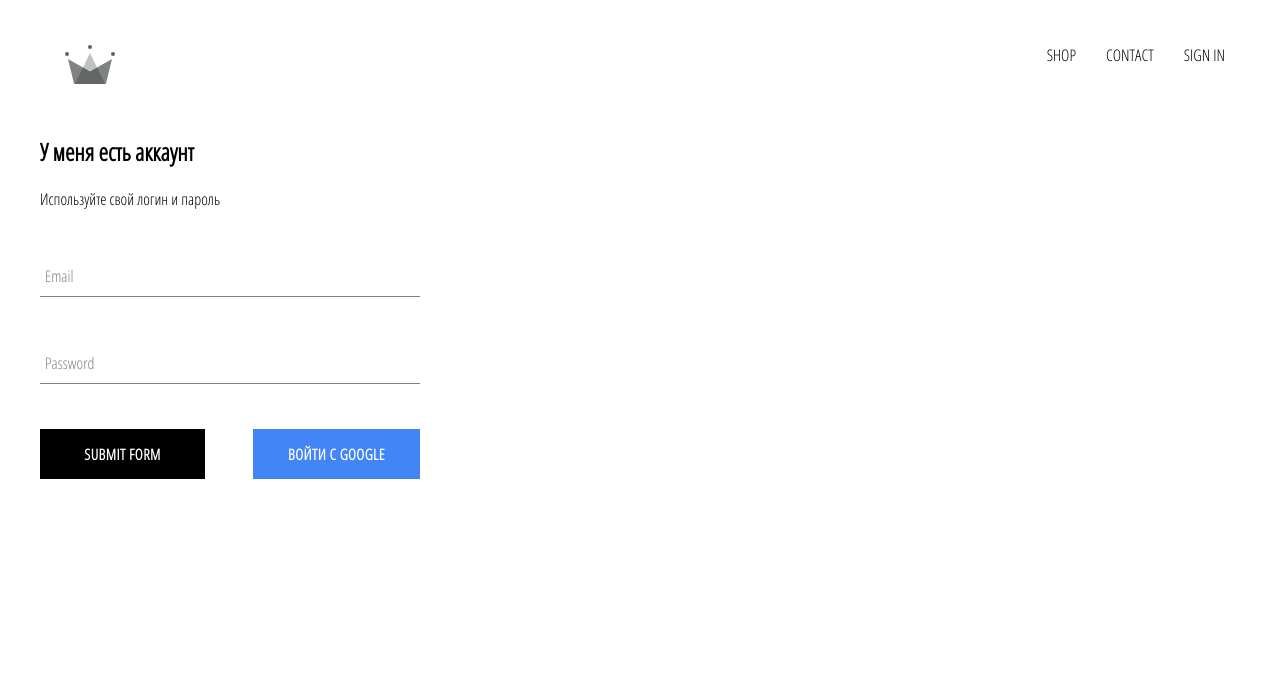
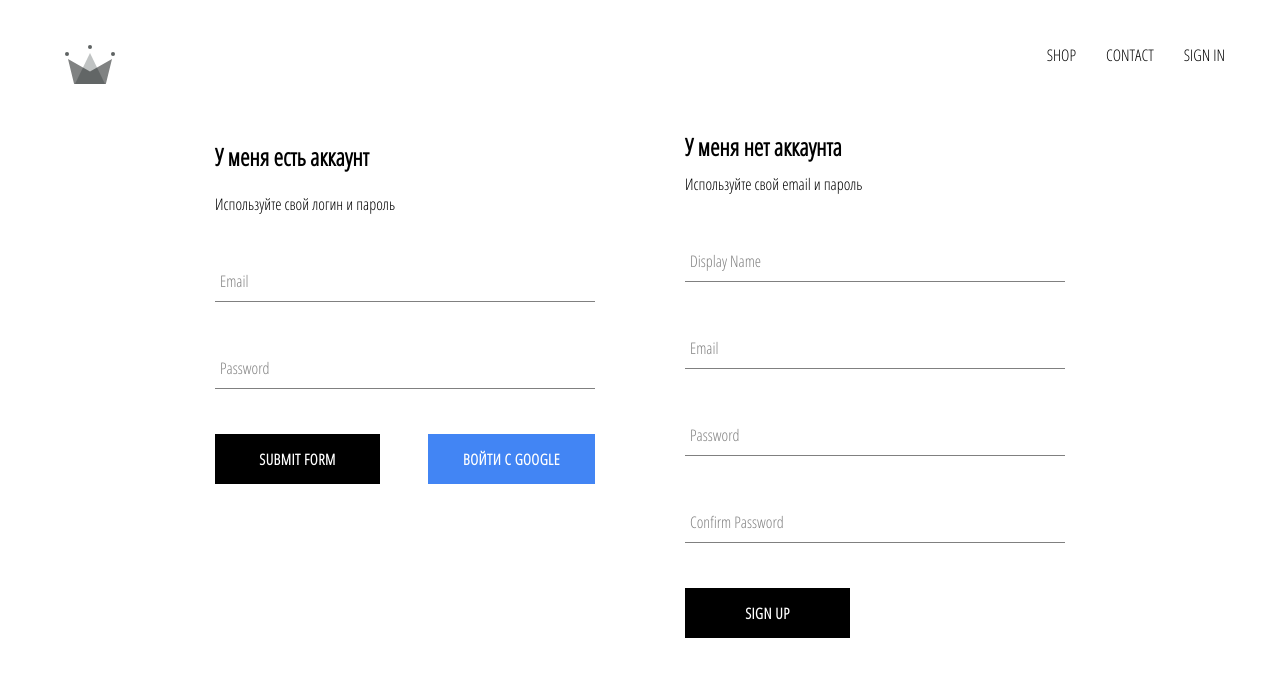
Before and after one commit to igorvippzone/clothing-store, a React (Create React App) app: page /sign in a window 1280 px wide. Shown: the top 676 px of the page. Built offline with nearby package versions, Linux system fonts and the light colour scheme; no server answers.

Commit message:
тмплементировал firbase utils, добавил возможность хранить аутентифицированных пользователей в БД firstore

```diff
--- a/src/App.js
+++ b/src/App.js
@@ -7,7 +7,7 @@ import HomePage from "./pages/homepage/homepage.component";
 import ShopPage from "./pages/shoppage/shoppage.component";
 import Header from "./components/header/header.component";
 import SignInAndSignUpPage from "./pages/sign-in-and-sign-up/sign-in-and-sign-up.component";
-import { auth } from "./firebase/firebase.utils";
+import { auth, createUserProfileDocument } from "./firebase/firebase.utils";
 
 class App extends React.Component {
   constructor(){
@@ -18,13 +18,25 @@ class App extends React.Component {
     }
   }
 
-  unsubscribeFormAuth = null;
+  unsubscribeFromAuth = null;
 
   componentDidMount() {
-    this.unsubscribeFormAuth =  auth.onAuthStateChanged(user => {
-      this.setState({currentUser: user})
+    this.unsubscribeFromAuth =  auth.onAuthStateChanged(async userAuth => {
+      if (userAuth) {
+        const userRef = await createUserProfileDocument(userAuth);
 
-      console.log(this.state.currentUser);
+        userRef.onSnapshot(snapShot => {
+          this.setState({
+            currentUser: {
+              id: snapShot.id,
+              ...snapShot.data()
+            }
+          })
+          console.log(this.state);
+        })
+
+      }
+      this.setState({currentUser: userAuth})
     })
   }
 
--- a/src/components/sign-in/sign-in.component.jsx
+++ b/src/components/sign-in/sign-in.component.jsx
@@ -40,6 +40,7 @@ class SignIn extends React.Component {
             name="email"
             type="email"
             label="Email"
+            autoComplete="username"
             value={this.state.email}
             handleChange={this.handleChange}
             required
@@ -49,6 +50,7 @@ class SignIn extends React.Component {
             name="password"
             type="password"
             label="Password"
+            autoComplete="current-password"
             value={this.state.password}
             handleChange={this.handleChange}
             required
--- /dev/null
+++ b/src/components/sign-up/sign-up.component.jsx
@@ -0,0 +1,110 @@
+import React from "react";
+
+import FormInput from "../form-input/form-input.component";
+import CustomButton from "../custom-button/custom-button.component";
+
+import { auth, createUserProfileDocument } from "../../firebase/firebase.utils";
+
+import "./sign-up.styles.scss";
+
+class SignUp extends React.Component {
+  constructor(props) {
+    super(props);
+
+    this.state = {
+      displayName: "",
+      email: "",
+      password: "",
+      confirmPassword: "",
+    };
+  }
+
+  handleSubmit = async (event) => {
+    event.preventDefault();
+
+    const { displayName, email, password, confirmPassword } = this.state;
+
+    if (password !== confirmPassword) {
+      alert("password don't match");
+      return;
+    }
+
+    try {
+      const { user } = await auth.createUserWithEmailAndPassword(
+        email,
+        password
+      );
+
+      await createUserProfileDocument(user, { displayName });
+
+      this.setState({
+        displayName: "",
+        email: "",
+        password: "",
+        confirmPassword: "",
+      });
+    } catch (error) {
+      console.error(error);
+    }
+  };
+
+  handleChange = (event) => {
+    const { name, value } = event.target;
+
+    this.setState({ [name]: value });
+  };
+
+  render() {
+    const { displayName, email, password, confirmPassword } = this.state;
+    return (
+      <div className="sign-up">
+        <h2 className="title">У меня нет аккаунта</h2>
+        <span>Используйте свой email и пароль</span>
+        <form className="sign-up-form" onSubmit={this.handleSubmit}>
+          <FormInput
+            type="text"
+            name="displayName"
+            value={displayName}
+            onChange={this.handleChange}
+            label="Display Name"
+            required
+          />
+
+          <FormInput
+            type="email"
+            name="email"
+            value={email}
+            autoComplete="username"
+            onChange={this.handleChange}
+            label="Email"
+            required
+          />
+
+          <FormInput
+            type="password"
+            name="password"
+            value={password}
+            autoComplete="new-password"
+            onChange={this.handleChange}
+            label="Password"
+            required
+          />
+
+          <FormInput
+            type="password"
+            name="confirmPassword"
+            value={confirmPassword}
+            autoComplete="new-password"
+            onChange={this.handleChange}
+            label="Confirm Password"
+            required
+          />
+
+          <CustomButton type="submit">SIGN UP</CustomButton>
+        </form>
+      </div>
+    );
+  }
+}
+
+export default SignUp;
--- /dev/null
+++ b/src/components/sign-up/sign-up.styles.scss
@@ -0,0 +1,20 @@
+.sign-up {
+  width: 380px;
+  display: flex;
+  flex-direction: column;
+
+  .title{
+    margin: 10px 0;
+  }
+
+  .buttons{
+    display: flex;
+    justify-content: space-between;
+  }
+}
+
+@media (max-width: 480px) {
+  .sign-up {
+    width: 95%;
+  }
+}
--- a/src/firebase/firebase.utils.js
+++ b/src/firebase/firebase.utils.js
@@ -12,10 +12,40 @@ const config = {
   measurementId: "G-Q8B3S5NGY2"
 };
 
+export const createUserProfileDocument = async (userAuth, additionalData) => {
+  if(!userAuth) return;
+
+  const userRef = firestore.doc(`users/${userAuth.uid}`)
+
+  const snapShot = await userRef.get()
+
+  if(!snapShot.exists) {
+    const { displayName, email } = userAuth;
+    const createdAt = new Date()
+    console.log(displayName, createdAt);
+
+    try {
+      await userRef.set({
+        displayName,
+        email,
+        createdAt,
+        ...additionalData
+      })
+    } catch (error) {
+      console.log('error creating user ', error.message );
+    }
+
+  }
+
+  return userRef
+}
+
 firebase.initializeApp(config)
 
 export const auth = firebase.auth()
 export const firestore = firebase.firestore();
+
+
 
 const provider = new firebase.auth.GoogleAuthProvider()
 provider.setCustomParameters({promt: 'select_account'})
--- a/src/pages/sign-in-and-sign-up/sign-in-and-sign-up.component.jsx
+++ b/src/pages/sign-in-and-sign-up/sign-in-and-sign-up.component.jsx
@@ -1,11 +1,13 @@
 import React from 'react';
 import SignIn from '../../components/sign-in/sign-in.component';
+import SignUp from '../../components/sign-up/sign-up.component';
 
 import './sign-in-and-sign-up.styles.scss'
 
 const SignInAndSignUpPage = () => (
   <div className='sign-in-and-sign-up'>
     <SignIn />
+    <SignUp />
   </div>
 )
 
--- a/src/pages/sign-in-and-sign-up/sign-in-and-sign-up.styles.scss
+++ b/src/pages/sign-in-and-sign-up/sign-in-and-sign-up.styles.scss
@@ -0,0 +1,12 @@
+.sign-in-and-sign-up {
+  max-width: 850px;
+  display: flex;
+  justify-content: space-between;
+  margin: 30px auto;
+}
+
+@media (max-width: 480px) {
+  .sign-in-and-sign-up {
+    flex-direction: column;
+  }
+}
```
